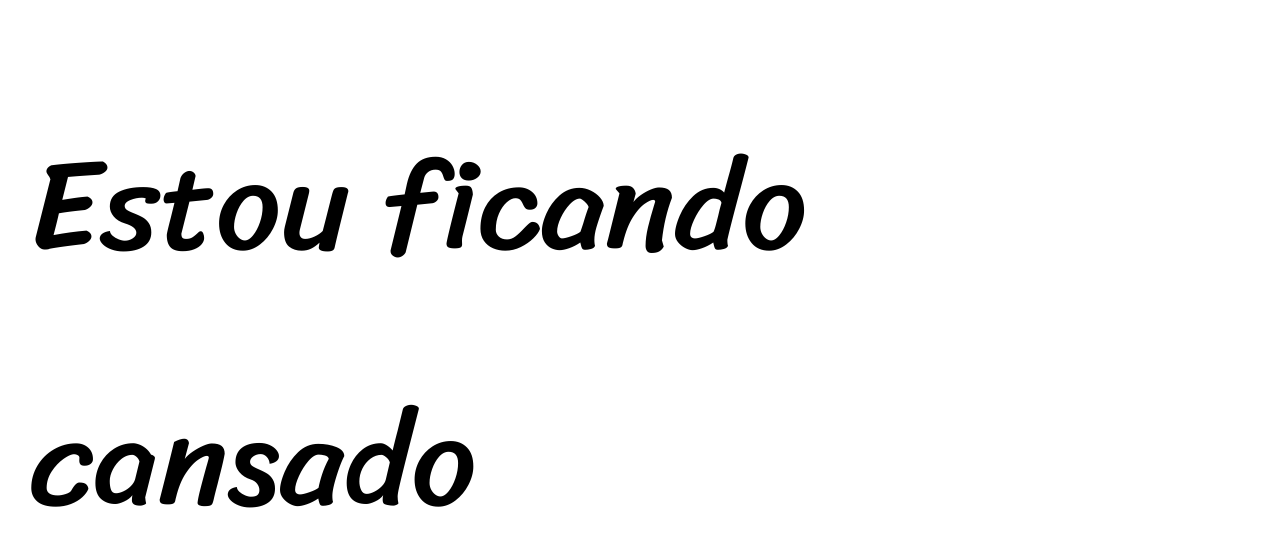
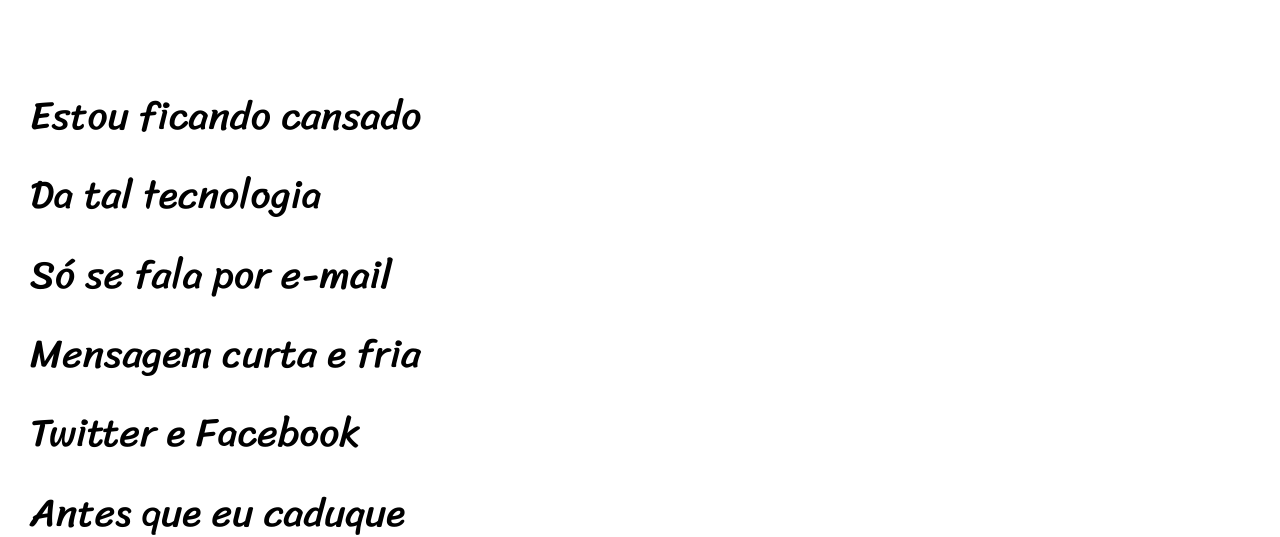
Before and after one commit to athirsonaraujo1/projeto-cordel, a plain HTML site: page index.html in a window 1280 px wide. Shown: the part 286-823 px from the top of the page. Drawn offline with Linux system fonts and the light colour scheme.

Commit message:
atualizado

```diff
--- a/estilo/etyle.css
+++ b/estilo/etyle.css
@@ -60,7 +60,7 @@
     line-height: 2em;
     padding-left: 30px;
     font-family: var(--font3);
-    font-size: 10vw;
+    font-size: 3.1vw;
 
 }
 
```
